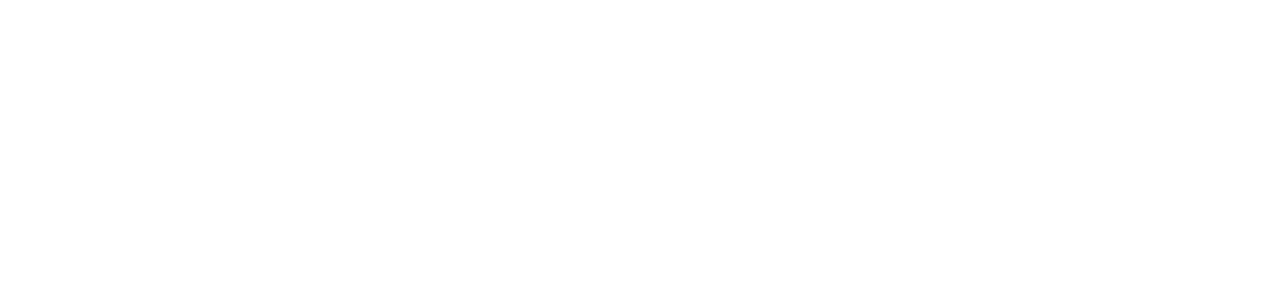
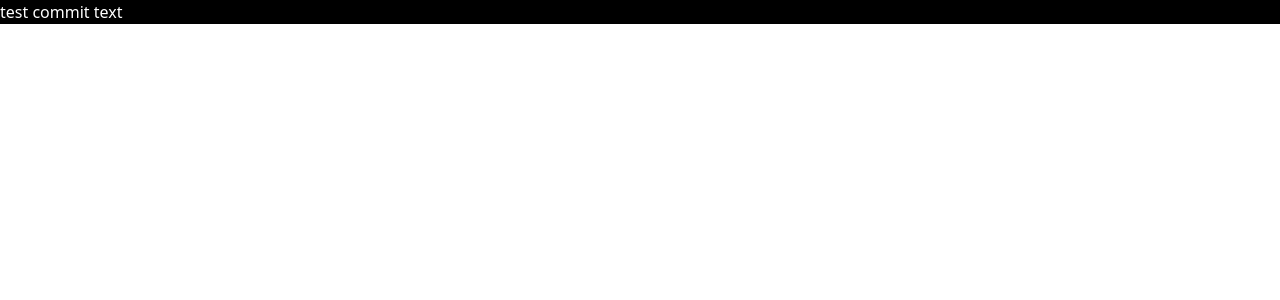
Before and after one commit to akashgupta200134/AOH_FourMusketeers, a React (Create React App) app in the folder arogya-sahayak/: page / in a window 1280 px wide. Shown: the top 300 px of the page. Built offline with nearby package versions, Linux system fonts and the light colour scheme.

Commit message:
test commit

```diff
--- a/arogya-sahayak/src/App.js
+++ b/arogya-sahayak/src/App.js
@@ -4,7 +4,7 @@
 function App() {
   return (
     <div className="bg-black text-white">
-
+       test commit text
     </div>
   );
 }
```
